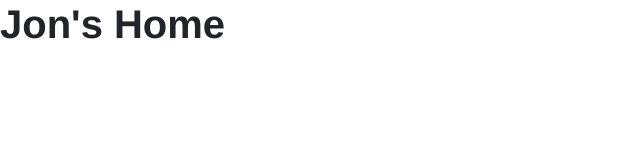
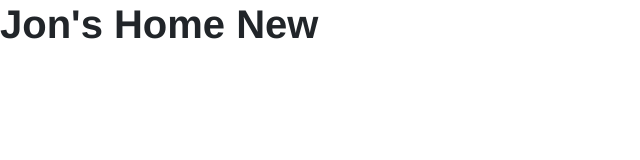
Before and after one commit to MPHR1/jonshome, a plain HTML site: page index.html in a window 1280 px wide. Shown: the whole page, without its empty margins (0-640 px from the left). Drawn offline with nearby package versions, Linux system fonts and the light colour scheme.

Commit message:
Test update

```diff
--- a/index.html
+++ b/index.html
@@ -13,7 +13,7 @@
     <title>Jon's Home</title>
   </head>
   <body>
-    <h1 class="headline-top">Jon's Home</h1>
+    <h1 class="headline-top">Jon's Home New</h1>
 
     <!-- Optional JavaScript -->
     <!-- jQuery first, then Popper.js, then Bootstrap JS -->
```
